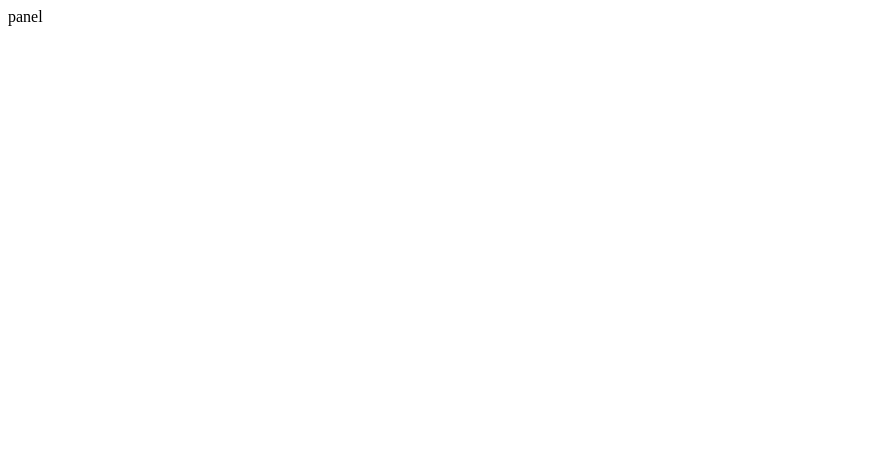
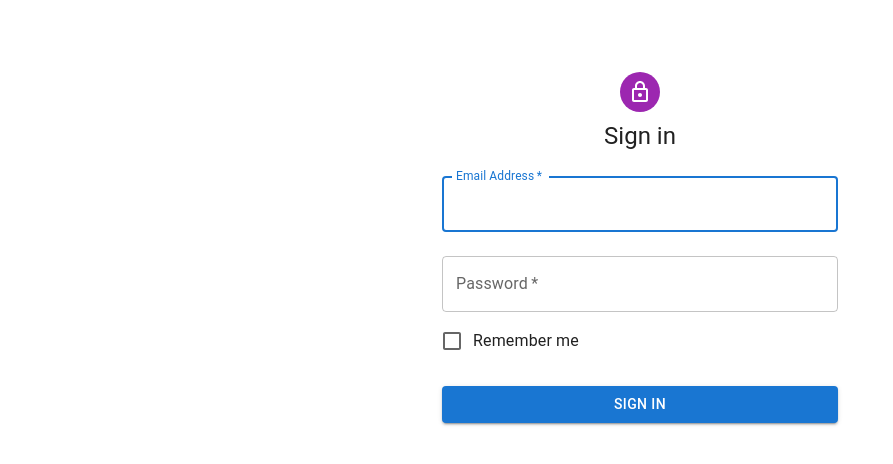
Before and after one commit to przemekxa/Portfolio-CMS, a React (Create React App) app: page / in a window 1280 px wide. Shown: the top 464 px of the page, without its empty margins (0-893 px from the left). Built offline with nearby package versions, Linux system fonts and the light colour scheme.

Commit message:
Add mui and sign in page

```diff
--- a/package.json
+++ b/package.json
@@ -3,9 +3,13 @@
   "version": "0.1.0",
   "private": true,
   "dependencies": {
+    "@emotion/react": "^11.10.5",
+    "@emotion/styled": "^11.10.5",
     "@fastify/autoload": "^5.4.1",
     "@fastify/static": "^6.4.1",
     "@fastify/view": "^7.1.1",
+    "@mui/icons-material": "^5.10.9",
+    "@mui/material": "^5.10.12",
     "dotenv": "^16.0.3",
     "fastify": "4.3.0",
     "handlebars": "^4.7.7",
--- a/src/admin-panel/App.tsx
+++ b/src/admin-panel/App.tsx
@@ -1,7 +1,19 @@
 import React from "react";
 
+import CssBaseline from "@mui/material/CssBaseline";
+import { createTheme, ThemeProvider } from "@mui/material/styles";
+
+import SignIn from "./pages/SignIn";
+
 function App() {
-  return <div>panel</div>;
+  const theme = createTheme();
+
+  return (
+    <ThemeProvider theme={theme}>
+      <CssBaseline />
+      <SignIn />
+    </ThemeProvider>
+  );
 }
 
 export default App;
--- /dev/null
+++ b/src/admin-panel/pages/SignIn.tsx
@@ -0,0 +1,75 @@
+import React from "react";
+import Avatar from "@mui/material/Avatar";
+import Button from "@mui/material/Button";
+import TextField from "@mui/material/TextField";
+import FormControlLabel from "@mui/material/FormControlLabel";
+import Checkbox from "@mui/material/Checkbox";
+import Box from "@mui/material/Box";
+import LockOutlinedIcon from "@mui/icons-material/LockOutlined";
+import Typography from "@mui/material/Typography";
+import Container from "@mui/material/Container";
+
+export default function SignIn() {
+  const handleSubmit = (event: React.FormEvent<HTMLFormElement>) => {
+    event.preventDefault();
+    const data = new FormData(event.currentTarget);
+    console.log({
+      email: data.get("email"),
+      password: data.get("password"),
+    });
+  };
+
+  return (
+    <Container component="main" maxWidth="xs">
+      <Box
+        sx={{
+          marginTop: 8,
+          display: "flex",
+          flexDirection: "column",
+          alignItems: "center",
+        }}
+      >
+        <Avatar sx={{ m: 1, bgcolor: "secondary.main" }}>
+          <LockOutlinedIcon />
+        </Avatar>
+        <Typography component="h1" variant="h5">
+          Sign in
+        </Typography>
+        <Box component="form" onSubmit={handleSubmit} noValidate sx={{ mt: 1 }}>
+          <TextField
+            margin="normal"
+            required
+            fullWidth
+            id="email"
+            label="Email Address"
+            name="email"
+            autoComplete="email"
+            autoFocus
+          />
+          <TextField
+            margin="normal"
+            required
+            fullWidth
+            name="password"
+            label="Password"
+            type="password"
+            id="password"
+            autoComplete="current-password"
+          />
+          <FormControlLabel
+            control={<Checkbox value="remember" color="primary" />}
+            label="Remember me"
+          />
+          <Button
+            type="submit"
+            fullWidth
+            variant="contained"
+            sx={{ mt: 3, mb: 2 }}
+          >
+            Sign In
+          </Button>
+        </Box>
+      </Box>
+    </Container>
+  );
+}
```
Also changed, not shown: 1 other file (tests, documents, lock files or other folders).
